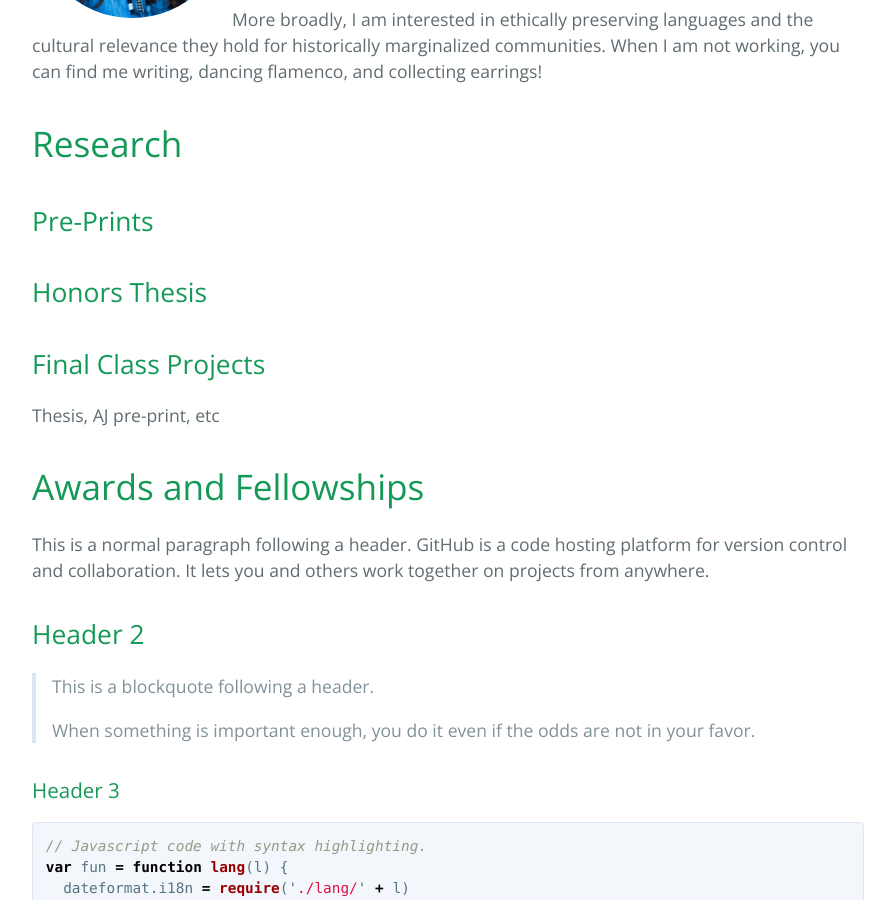
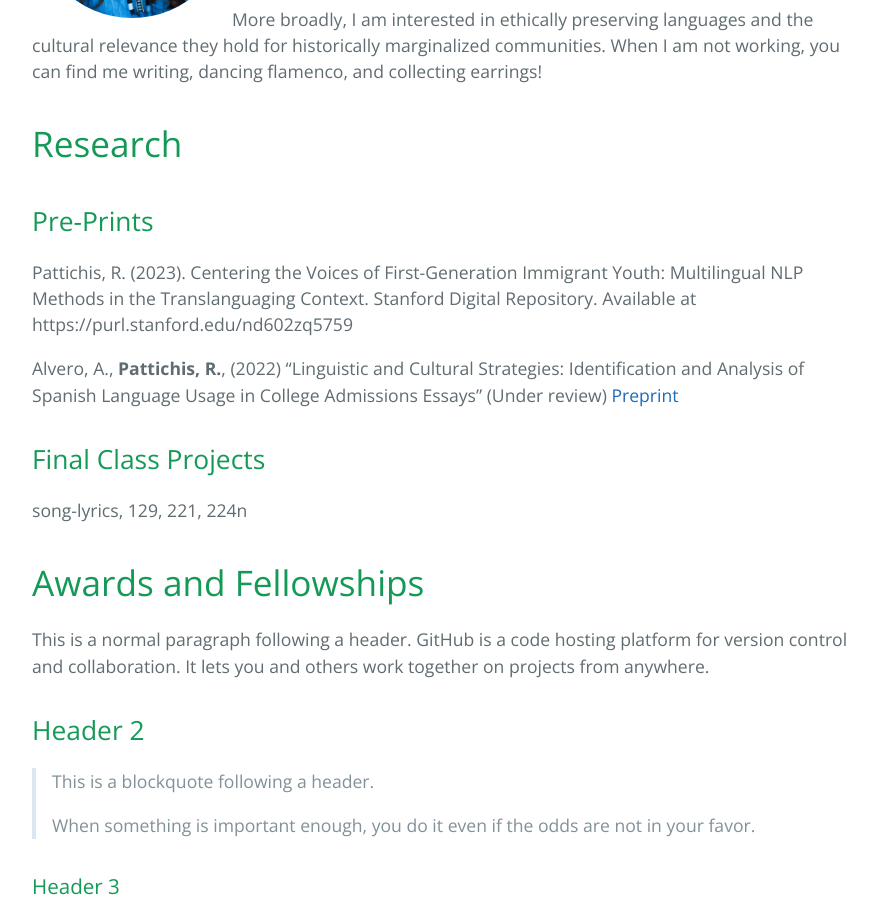
Before and after one commit to rpattichis/rpattichis.github.io, a Jekyll site: the page built from index.md, in a window 1280 px wide and 900 px high, scrolled down 490 px. Shown: the whole window, without its empty margins (192-1087 px from the left). Built offline with Jekyll 4.4.1, drawn with Linux system fonts in a browser that asks for light colours; the repository's description, which GitHub fills in, is left out.

Commit message:
Update index.md

```diff
--- a/index.md
+++ b/index.md
@@ -12,11 +12,14 @@ More broadly, I am interested in ethically preserving languages and the cultural
 
 ## Pre-Prints
 
-## Honors Thesis
+Pattichis, R. (2023). Centering the Voices of First-Generation Immigrant Youth: Multilingual NLP Methods in the Translanguaging Context. Stanford Digital Repository. Available at https://purl.stanford.edu/nd602zq5759
+
+Alvero, A., **Pattichis, R.**, (2022) “Linguistic and Cultural Strategies: Identification and Analysis of Spanish Language Usage in College Admissions Essays”
+(Under review) [Preprint](https://osf.io/preprints/socarxiv/wmsre/)
 
 ## Final Class Projects
 
-Thesis, AJ pre-print, etc
+song-lyrics, 129, 221, 224n
 
 # Awards and Fellowships
 
```
